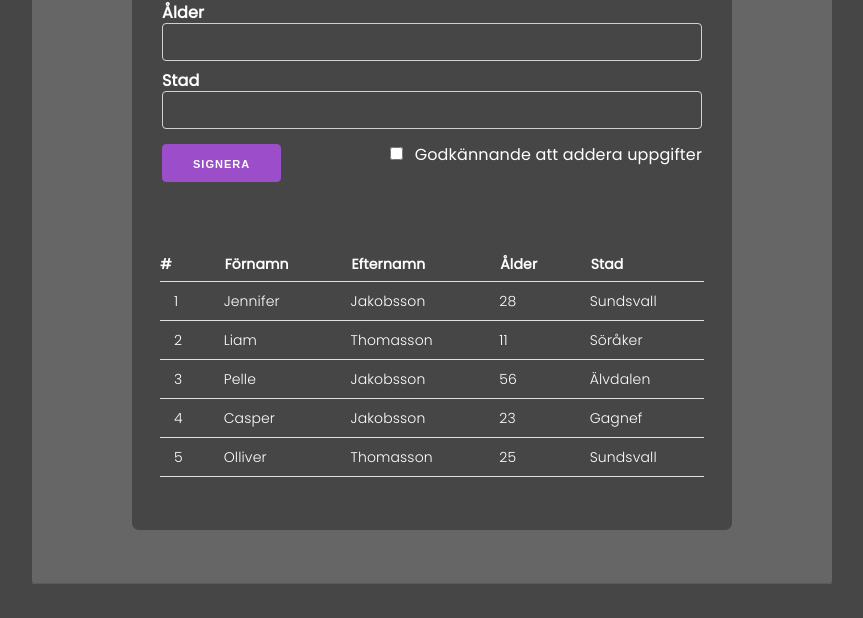
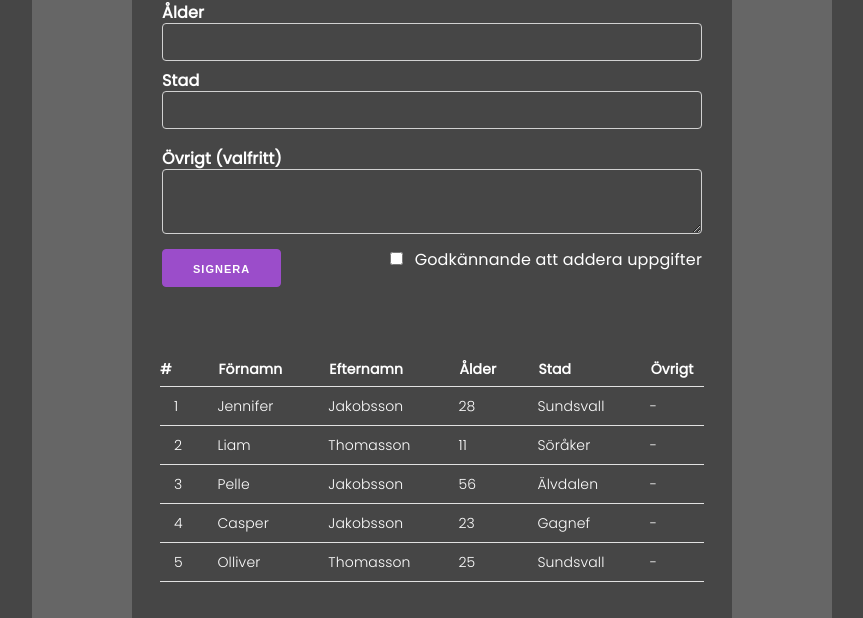
Before and after one commit to jenniferchristine/moment1, a website built with Parcel: page src/milligram.html in a window 1280 px wide. Shown: the part 896-1514 px from the top of the page, without its empty margins (208-1071 px from the left). Built offline with nearby package versions, Linux system fonts and the light colour scheme.

Commit message:
added textarea to form

```diff
--- a/src/js/main.js
+++ b/src/js/main.js
@@ -12,11 +12,14 @@ function addToForm(event) {
     const lastname = document.getElementById("lastname").value;
     const age = document.getElementById("age").value;
     const city = document.getElementById("city").value;
+    let other = document.getElementById("moreInfo").value;
 
     if (!surname || !lastname || !age || !city) {
         alert("Vänligen fyll i alla fält");
         return;
     }
+
+    other = other.trim() === "" ? "-" : other;
 
     const tBody = document.getElementById("tableBody");
     const newRow = document.createElement("tr");
@@ -27,6 +30,7 @@ function addToForm(event) {
     <td>${lastname}</td>
     <td>${age}</td>
     <td>${city}</td>
+    <td>${other}</td>
     `;
 
     tBody.appendChild(newRow);
--- a/src/milligram.html
+++ b/src/milligram.html
@@ -72,6 +72,10 @@
                             <div class="column">
                                 <label for="city">Stad</label>
                                 <input type="text" id="city" required>
+                            </div><br>
+                            <div class="column">
+                                <label for="moreInfo">Övrigt (valfritt)</label>
+                                <textarea id="moreInfo"></textarea>
                             </div>
                             <div class="float-right">
                                 <input type="checkbox" id="confirmField" required>
@@ -93,6 +97,7 @@
                                 <th scope="col">Efternamn</th>
                                 <th scope="col">Ålder</th>
                                 <th scope="col">Stad</th>
+                                <th scope="col">Övrigt</th>
                             </tr>
                         </thead>
                         <tbody id="tableBody">
@@ -102,6 +107,7 @@
                                 <td>Jakobsson</td>
                                 <td>28</td>
                                 <td>Sundsvall</td>
+                                <td>-</td>
                             </tr>
                             <tr>
                                 <td>2</td>
@@ -109,6 +115,7 @@
                                 <td>Thomasson</td>
                                 <td>11</td>
                                 <td>Söråker</td>
+                                <td>-</td>
                             </tr>
                             <tr>
                                 <td>3</td>
@@ -116,6 +123,7 @@
                                 <td>Jakobsson</td>
                                 <td>56</td>
                                 <td>Älvdalen</td>
+                                <td>-</td>
                             </tr>
                             <tr>
                                 <td>4</td>
@@ -123,6 +131,7 @@
                                 <td>Jakobsson</td>
                                 <td>23</td>
                                 <td>Gagnef</td>
+                                <td>-</td>
                             </tr>
                             <tr>
                                 <td>5</td>
@@ -130,6 +139,7 @@
                                 <td>Thomasson</td>
                                 <td>25</td>
                                 <td>Sundsvall</td>
+                                <td>-</td>
                             </tr>
                         </tbody>
                     </table>
```
Also changed, not shown: src/bootstrap.html (+11 -0 lines).
